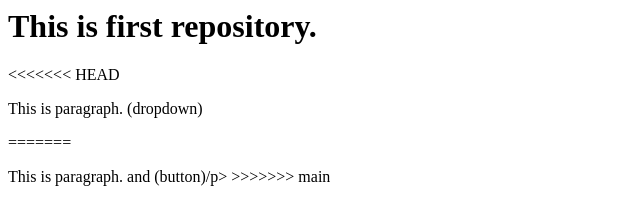
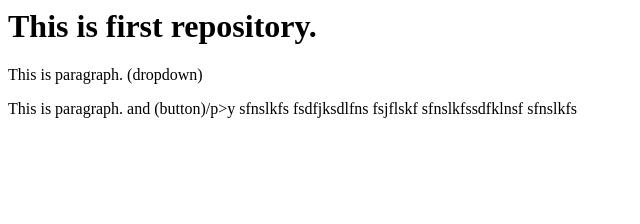
Before and after one commit to AnkurMangroliya/LocalRepo, a plain HTML site: page index.html in a window 1280 px wide. Shown: the whole page, without its empty margins (0-640 px from the left). Drawn offline with Linux system fonts and the light colour scheme.

Commit message:
New commit

```diff
--- a/index.html
+++ b/index.html
@@ -1,6 +1,10 @@
 <h1>This is first repository.</h1>
-<<<<<<< HEAD
 <p>This is paragraph. (dropdown)</p>
-=======
-<p>This is paragraph. and (button)/p>
->>>>>>> main
+<p>This is paragraph. and (button)/p>y
+
+
+sfnslkfs
+fsdfjksdlfns
+fsjflskf
+sfnslkfssdfklnsf
+sfnslkfs
```
